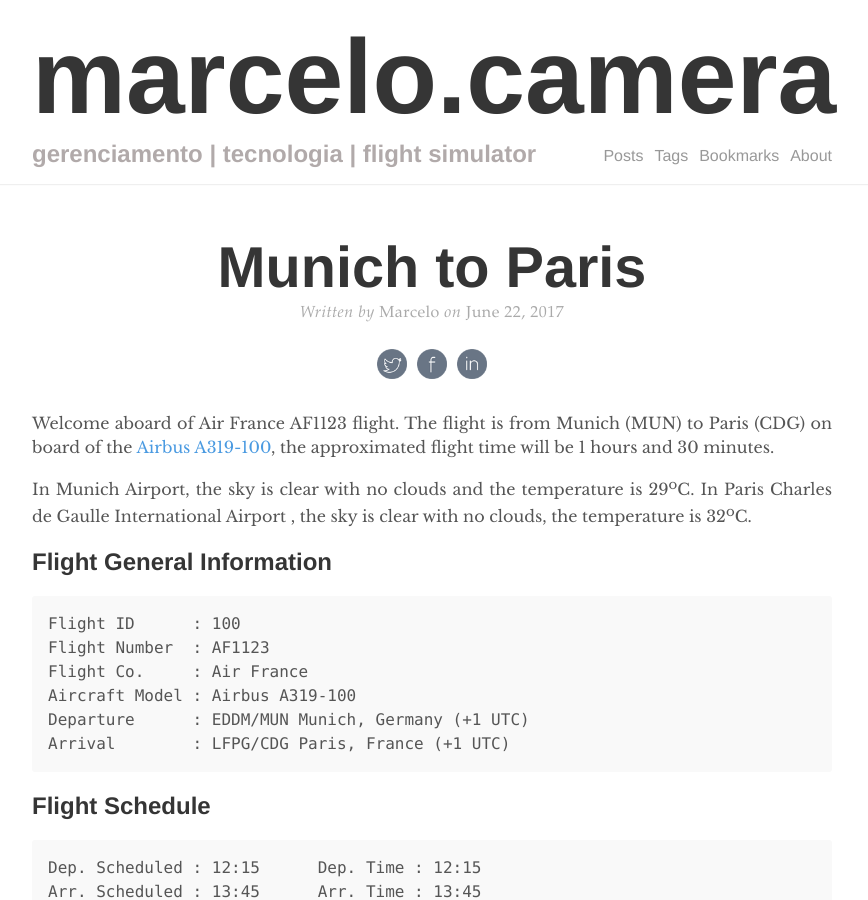
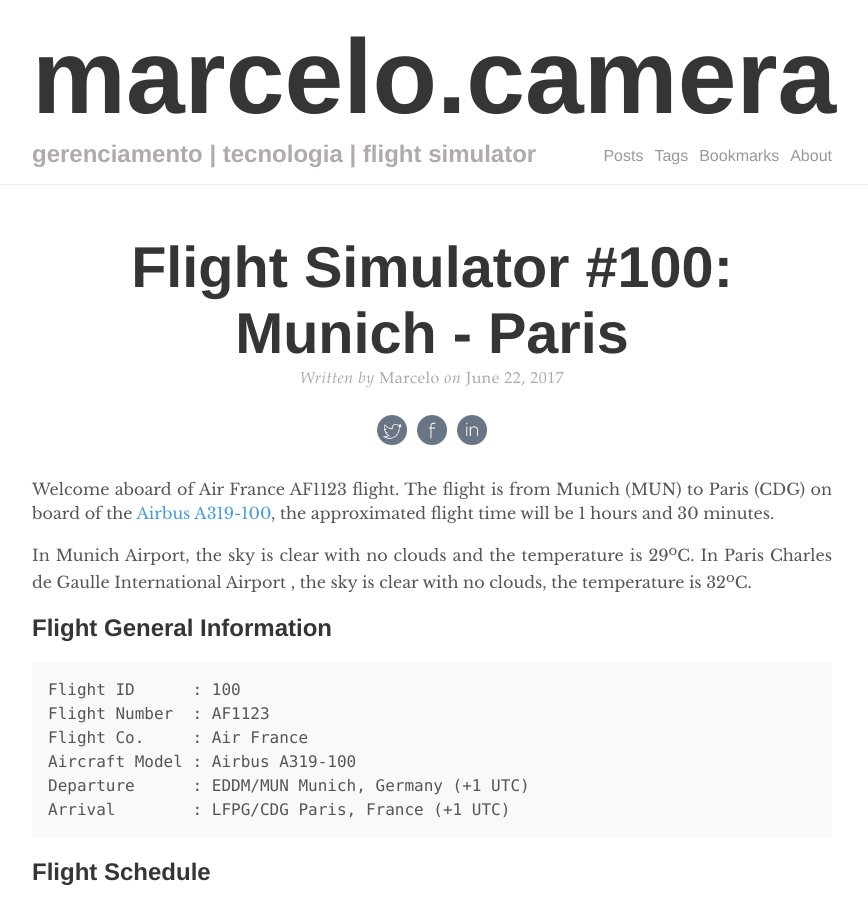
Before and after one commit to marcelocamera/marcelocamera.github.io, a Jekyll site: the page built from _posts/2017-06-22-100-flight-simulator-munich-paris.md, in a window 1280 px wide and 900 px high. Shown: the whole window, without its empty margins (208-1076 px from the left). Built offline with Jekyll 4.4.1, drawn with Linux system fonts in a browser that asks for light colours; comment, search, counter and statistics services are not loaded.

Commit message:
Update 2017-06-22-100-flight-simulator-munich-paris.md

```diff
--- a/_posts/2017-06-22-100-flight-simulator-munich-paris.md
+++ b/_posts/2017-06-22-100-flight-simulator-munich-paris.md
@@ -1,6 +1,6 @@
 ---
 layout: post
-title: "Munich to Paris"
+title: "Flight Simulator #100: Munich - Paris"
 author: "Marcelo"
 comments: true
 tags: flight-simulator
```
